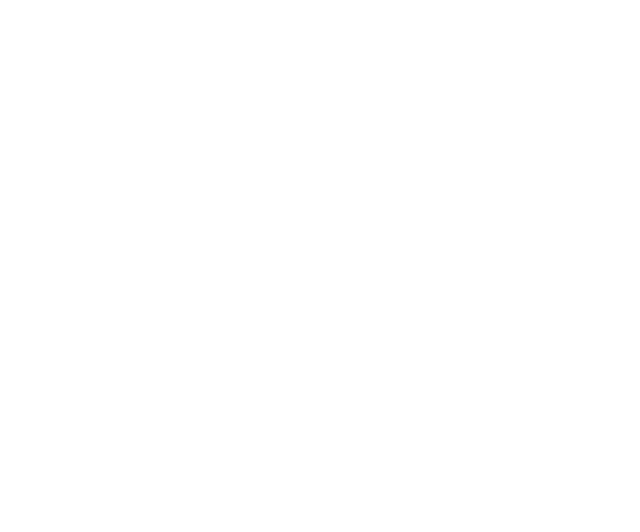
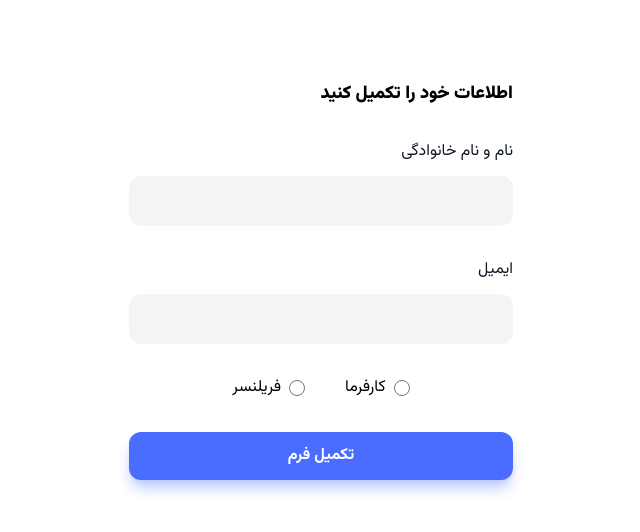
Before and after one commit to AliMoradpour/freelancering-app, a React (Vite) app in the folder frontend/: page /complete-profile in a window 1280 px wide. Before the commit this address had no page. Shown: the top 532 px of the page, without its empty margins (407-1047 px from the left). Built offline with nearby package versions, Linux system fonts and the light colour scheme.

Commit message:
complete profile form

```diff
--- a/frontend/src/App.tsx
+++ b/frontend/src/App.tsx
@@ -2,6 +2,7 @@ import { Route, Routes } from "react-router-dom";
 import Auth from "./pages/Auth";
 import { QueryClient, QueryClientProvider } from "@tanstack/react-query";
 import { Toaster } from "react-hot-toast";
+import CompleteProfile from "./pages/CompleteProfile";
 
 function App() {
   const queryClient = new QueryClient();
@@ -12,6 +13,7 @@ function App() {
       <main className="container xl:max-w-xl mx-auto">
         <Routes>
           <Route path="/auth" element={<Auth />} />
+          <Route path="/complete-profile" element={<CompleteProfile />} />
         </Routes>
       </main>
     </QueryClientProvider>
--- /dev/null
+++ b/frontend/src/features/authentication/CompleteProfileForm.tsx
@@ -0,0 +1,37 @@
+import { useState } from "react";
+import TextField from "../../ui/TextField";
+import RadioInput from "../../ui/RadioInput";
+
+const CompleteProfileForm = () => {
+  const [name, setName] = useState("");
+  const [email, setEmail] = useState("");
+
+  return (
+    <div className="w-full max-w-sm pt-20">
+     <h2 className="font-black text-lg mb-8">اطلاعات خود را تکمیل کنید</h2>
+      <form className="space-y-8">
+        <TextField
+          label="نام و نام خانوادگی"
+          name="name"
+          value={name}
+          onChange={(e) => setName(e?.target.value)}
+        />
+        <TextField
+          label="ایمیل"
+          name="email"
+          value={email}
+          onChange={(e) => setEmail(e?.target.value)}
+        />
+
+        <div className="flex justify-center gap-x-10 items-center">
+          <RadioInput label="کارفرما" name="role" value="OWNER"/>
+          <RadioInput label="فریلنسر" name="role" value="FREELANCER"/>
+        </div>
+
+        <button className="btn btn--primary w-full">تکمیل فرم</button>
+      </form>
+    </div>
+  );
+};
+
+export default CompleteProfileForm;
--- a/frontend/src/pages/Auth.tsx
+++ b/frontend/src/pages/Auth.tsx
@@ -1,8 +1,6 @@
 import AuthContainer from "../features/authentication/AuthContainer";
 
-type Props = {};
-
-function Auth({}: Props) {
+function Auth() {
   return (
     <div className="flex justify-center pt-20">
       <div className="max-w-sm">
--- /dev/null
+++ b/frontend/src/pages/CompleteProfile.tsx
@@ -0,0 +1,11 @@
+import CompleteProfileForm from "../features/authentication/CompleteProfileForm";
+
+const CompleteProfile = () => {
+  return (
+    <div className="flex justify-center">
+      <CompleteProfileForm />
+    </div>
+  );
+};
+
+export default CompleteProfile;
--- /dev/null
+++ b/frontend/src/ui/RadioInput.tsx
@@ -0,0 +1,22 @@
+type Props = {
+  label: string;
+  value: string;
+  name: string;
+};
+
+const RadioInput = ({ label, value, name }: Props) => {
+  return (
+    <div className="flex flex-row-reverse items-center gap-x-2">
+      <label htmlFor={value}>{label}</label>
+      <input
+        type="radio"
+        name={name}
+        id={value}
+        value={value}
+        className="w-4 h-4 accent-primary-900"
+      />
+    </div>
+  );
+};
+
+export default RadioInput;
```
